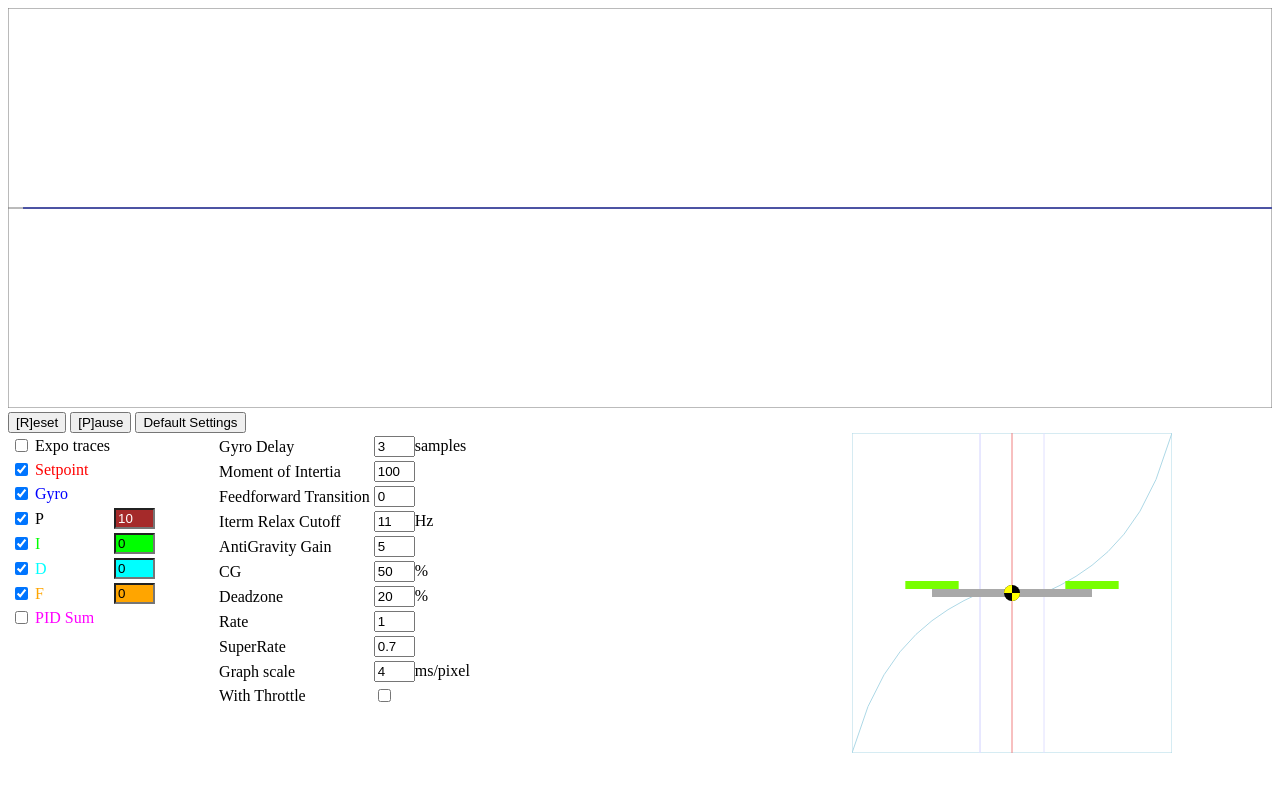
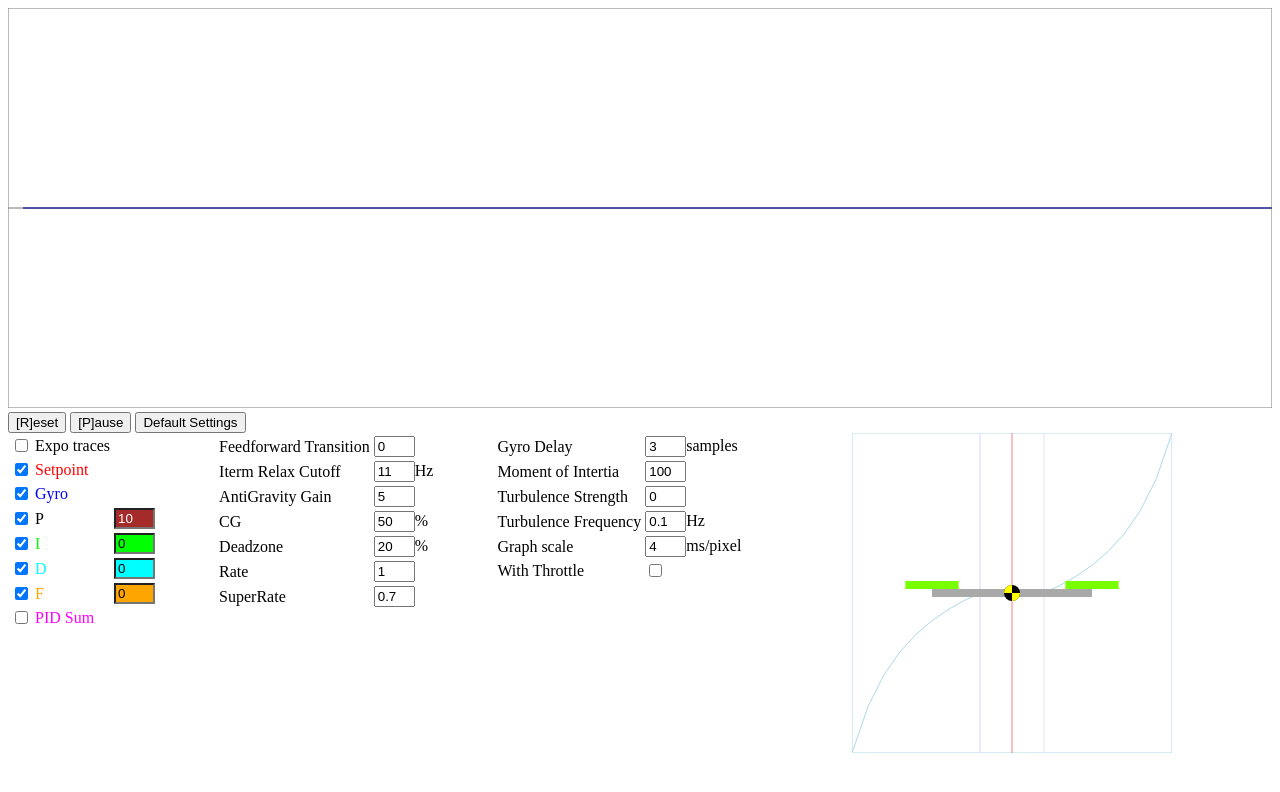
Before and after one commit to Cleric-K/cleric-k.github.io, a plain HTML site: page pidsim/index.html in a window 1280 px wide. Drawn offline with Linux system fonts and the light colour scheme.

Commit message:
Added turbulence

```diff
--- a/pidsim/index.html
+++ b/pidsim/index.html
@@ -39,7 +39,7 @@
 
     var prevGyroAngularVelocity=0;
     var gyroDelayer = new Delayer(5);
-    var noiseFilter = new MovingAverage(100, 30);
+    var turbFilter = new Pt1Filter(5);
     var rcFilter = new MovingAverage(10, 1);
     var spFilter = new MovingAverage(2, 1);
     var dRcFilter = new Pt1Filter(11); // betaflight default
@@ -67,13 +67,14 @@
         ffTransition = 0,
         prevRcCommand = 0,
         iTermRelaxEnabled = true;
-        antiGravityGain = 2000;
+        antiGravityGain = 2000,
+        turbulenceStrength = 0;
 
 
     function reset() {
       balancer.reset();
       gyroDelayer.reset();
-      noiseFilter.reset();
+      turbFilter.reset();
       rcFilter.reset();
       spFilter.reset();
       dRcFilter.reset();
@@ -94,10 +95,14 @@
         var gyroAngularVelocity = gyroDelayer.get();
 
         var rc = rcFilter.get(rcCommandRaw);
-        var throttle = thrFilter.get(rcThrottle);
+        var throttle;
         var rcCommand = rcCurve.apply(rc);
+        var error = rcCommand - gyroAngularVelocity;
 
-        var error = rcCommand - gyroAngularVelocity;
+        if(withThrottle)
+          throttle = thrFilter.get(rcThrottle);
+        else
+          throttle = 0.5;
 
 
 
@@ -153,7 +158,6 @@
         prevGyroAngularVelocity = gyroAngularVelocity;
         prevRcCommand = rcCommand;
 
-        //var noise = noiseFilter.get((Math.random()-0.5)/0.5);
 
         var PID_SUM = 0
             + Pterm
@@ -168,10 +172,8 @@
 
 
         // motor mixer
-        if(!withThrottle)
-            rcThrottle = 0.5;
-        var m1cmd = rcThrottle+(PID_SUM/MAX_PID/2);
-        var m2cmd = rcThrottle-(PID_SUM/MAX_PID/2);
+        var m1cmd = throttle+(PID_SUM/MAX_PID/2);
+        var m2cmd = throttle-(PID_SUM/MAX_PID/2);
 
         // simple air mode. |m1cmd-m2cmd| is never > 1
         // simply shift both motors up or down
@@ -182,33 +184,39 @@
             m2cmd -= mCmdDiff;
         }
 
-        balancer.update(m1cmd, m2cmd);
+        // add noise if needed
+        var turbulence = 0;
+        if(turbulenceStrength) {
+          turbulence = turbulenceStrength * 0.1 * turbFilter.get(Math.random() - .5);
+        }
+
+        balancer.update(m1cmd, m2cmd, turbulence);
 
         gyroDelayer.put(balancer.angularVelocity);
 
 
         if(!iteration) {
           var f;
-          if($('#EXP').is(':checked'))
+          if(config.EXP)
             f = function(x) { return Math.sign(x)*Math.pow(Math.abs(x), 1/1.5); }
           else
             f = function(x) { return x; }
 
           var t = new Date().getTime();
 
-          if($('#G_SP').is(':checked'))
+          if(config.G_SP)
               sRc.append(t, f(rcCommand/rcCurve.maxAnuglarVelocity()));
-          if($('#G_P').is(':checked'))
+          if(config.G_P)
               sP.append(t, f(Pterm/MAX_PID));
-          if($('#G_I').is(':checked'))
+          if(config.G_I)
               sI.append(t, f(Iterm/MAX_PID));
-          if($('#G_D').is(':checked'))
+          if(config.G_D)
               sD.append(t, f(Dterm/MAX_PID));
-          if($('#G_F').is(':checked'))
+          if(config.G_F)
               sF.append(t, f(Fterm/MAX_PID));
-          if($('#G_RPM').is(':checked'))
+          if(config.G_RPM)
               sVel.append(t, f(gyroAngularVelocity/rcCurve.maxAnuglarVelocity()));
-          if($('#G_SUM').is(':checked'))
+          if(config.G_SUM)
               sSum.append(t, f(PID_SUM/MAX_PID*1));
           if(withThrottle)
               sThr.append(t, f(throttle*2-1));
@@ -219,7 +227,7 @@
 
         if(drawRequestId === null)
           drawRequestId = requestAnimationFrame(function(){
-            balancerPanel.draw(rc, withThrottle ? rcThrottle : null);
+            balancerPanel.draw(rc, withThrottle ? throttle : null);
             drawRequestId = null;
           });
 
@@ -331,7 +339,7 @@
         this.cg = .5;
         this.momentOfInertia = BALANCER_MOMENT_OF_INERTIA;
 
-        this.update = function(m1cmd, m2cmd) {
+        this.update = function(m1cmd, m2cmd, externalTorque) {
           this.motors[0].update(m1cmd);
           this.motors[1].update(m2cmd);
 
@@ -343,6 +351,7 @@
             (torque1
               + torque2
               - Math.sign(this.angularVelocity)*this.angularVelocity*this.angularVelocity*BALANCER_DRAG
+              + externalTorque
             )/this.momentOfInertia*STEP;
 
           this.angle += this.angularVelocity*STEP;
@@ -727,6 +736,12 @@
                 case 'AG':
                     antiGravityGain = v;
                     break;
+                case 'TS':
+                    turbulenceStrength = v;
+                    break;
+                case 'TF':
+                    turbFilter.setCutoff(v);
+                    break;
             }
 
 
@@ -836,16 +851,7 @@
 
     <div style="display:inline-block;vertical-align:top;margin-left:50px;">
       <table>
-        <tr>
-            <td></td>
-            <td>Gyro Delay</td>
-            <td><input id="GD" size="2" value="3">samples</td>
-        </tr>
-        <tr>
-            <td></td>
-            <td>Moment of Intertia</td>
-            <td><input id="MI" size="2" value="100"></td>
-        </tr>
+
         <tr>
             <td></td>
             <td>Feedforward Transition</td>
@@ -881,6 +887,32 @@
             <td>SuperRate</td>
             <td><input id="SRT" size="2" value="0.7"></td>
         </tr>
+        </table>
+      </div>
+
+
+      <div style="display:inline-block;vertical-align:top;margin-left:50px;">
+      <table>
+        <tr>
+            <td></td>
+            <td>Gyro Delay</td>
+            <td><input id="GD" size="2" value="3">samples</td>
+        </tr>
+        <tr>
+            <td></td>
+            <td>Moment of Intertia</td>
+            <td><input id="MI" size="2" value="100"></td>
+        </tr>
+        <tr>
+            <td></td>
+            <td>Turbulence Strength</td>
+            <td><input id="TS" size="2" value="0"></td>
+        </tr>
+        <tr>
+            <td></td>
+            <td>Turbulence Frequency</td>
+            <td><input id="TF" size="2" value="0.1">Hz</td>
+        </tr>
         <tr>
             <td></td>
             <td>Graph scale</td>
@@ -891,7 +923,7 @@
             <td>With Throttle</td>
             <td><input type="checkbox" id="THR"></td>
         </tr>
-        </table>
+      </table>
 
       </div>
 
```
